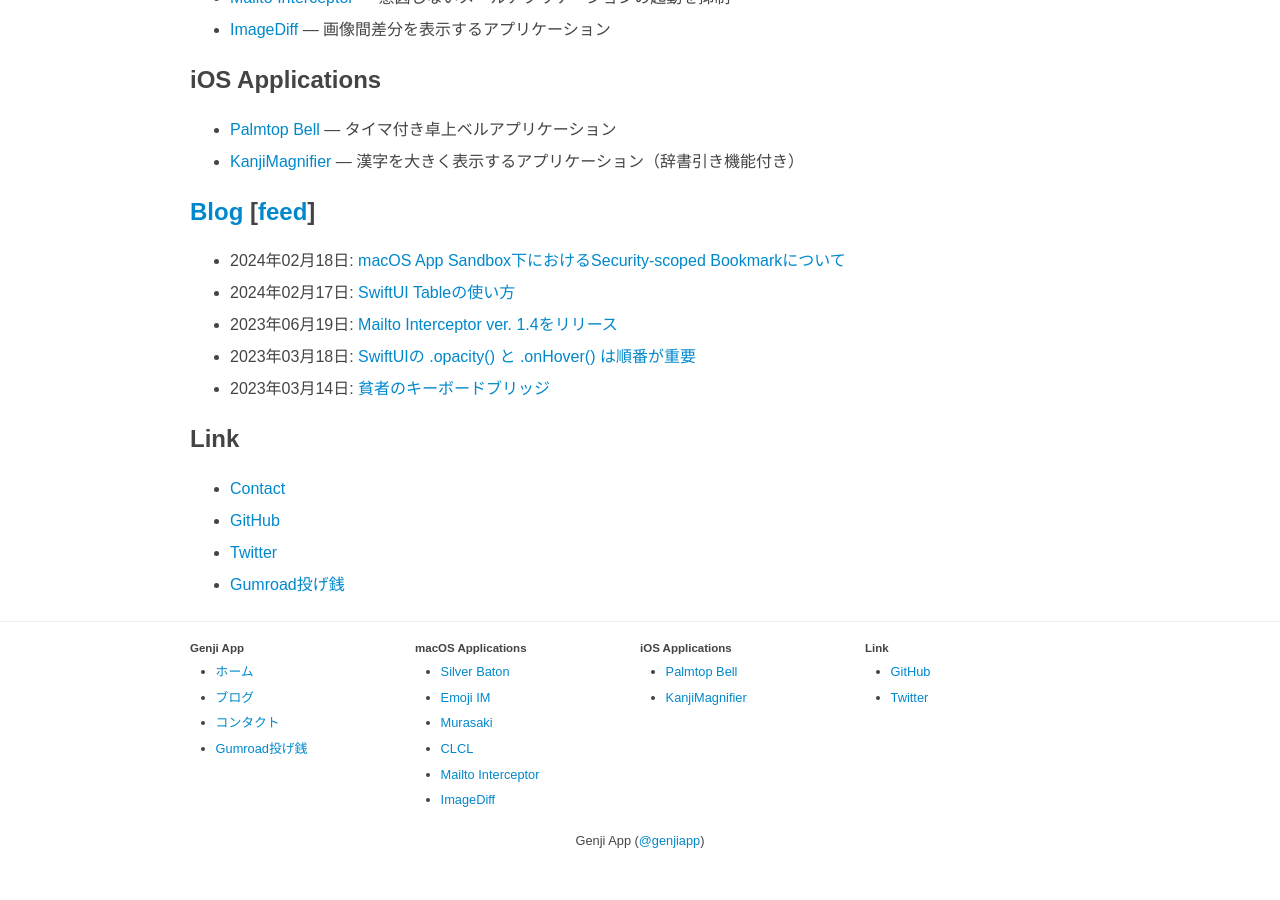
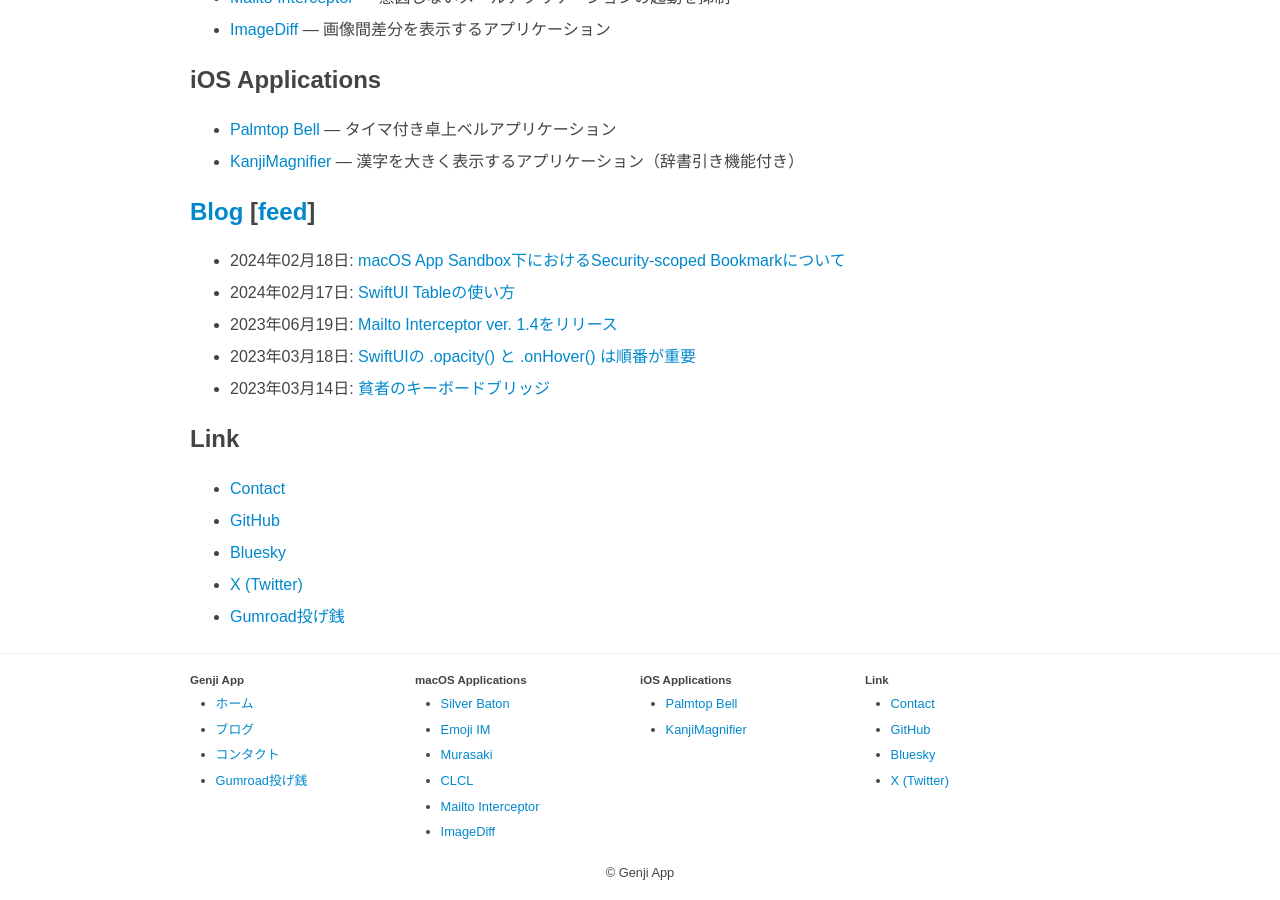
Before and after one commit to GenjiApp/genjiapp.github.io, a Jekyll site: the page built from index.html, in a window 1280 px wide and 900 px high, scrolled down 648 px. Built offline with Jekyll 4.4.1, drawn with Linux system fonts in a browser that asks for light colours; before the commit the page ends 1516 px from its top, so only the background shows below that.

Commit message:
add Bluesky link

```diff
--- a/_includes/footer.html
+++ b/_includes/footer.html
@@ -37,8 +37,10 @@
     <div>
       <h2>Link</h2>
       <ul>
+        <li><a href="https://docs.google.com/spreadsheet/viewform?formkey=dHZLVGhBRnZUb1JTelcwUFN5X3o3V1E6MQ" target="_blank">Contact</a></li>
         <li><a href="https://github.com/GenjiApp">GitHub</a></li>
-        <li><a href="http://twitter.com/genjiapp">Twitter</a></li>
+        <li><a href="https://bsky.app/profile/genjiapp.com">Bluesky</a></li>
+        <li><a href="http://twitter.com/genjiapp">X (Twitter)</a></li>
       </ul>
     </div>
   </div>
@@ -46,7 +48,7 @@
   {% endunless %}
 
   <address>
-    Genji App (<a href="http://twitter.com/genjiapp">@genjiapp</a>)
+    &copy; Genji App
   </address>
 </footer>
 <!-- end of including from footer.html -->
--- a/_layouts/home.html
+++ b/_layouts/home.html
@@ -33,7 +33,8 @@
       <ul>
         <li><a href="https://docs.google.com/spreadsheet/viewform?formkey=dHZLVGhBRnZUb1JTelcwUFN5X3o3V1E6MQ" target="_blank">Contact</a></li>
         <li><a href="https://github.com/GenjiApp">GitHub</a></li>
-        <li><a href="http://twitter.com/genjiapp">Twitter</a></li>
+        <li><a href="https://bsky.app/profile/genjiapp.com">Bluesky</a></li>
+        <li><a href="http://twitter.com/genjiapp">X (Twitter)</a></li>
         <li><a href="https://gumroad.com/l/IaST" target="_blank">Gumroad投げ銭</a></li>
       </ul>
     </article>
```
